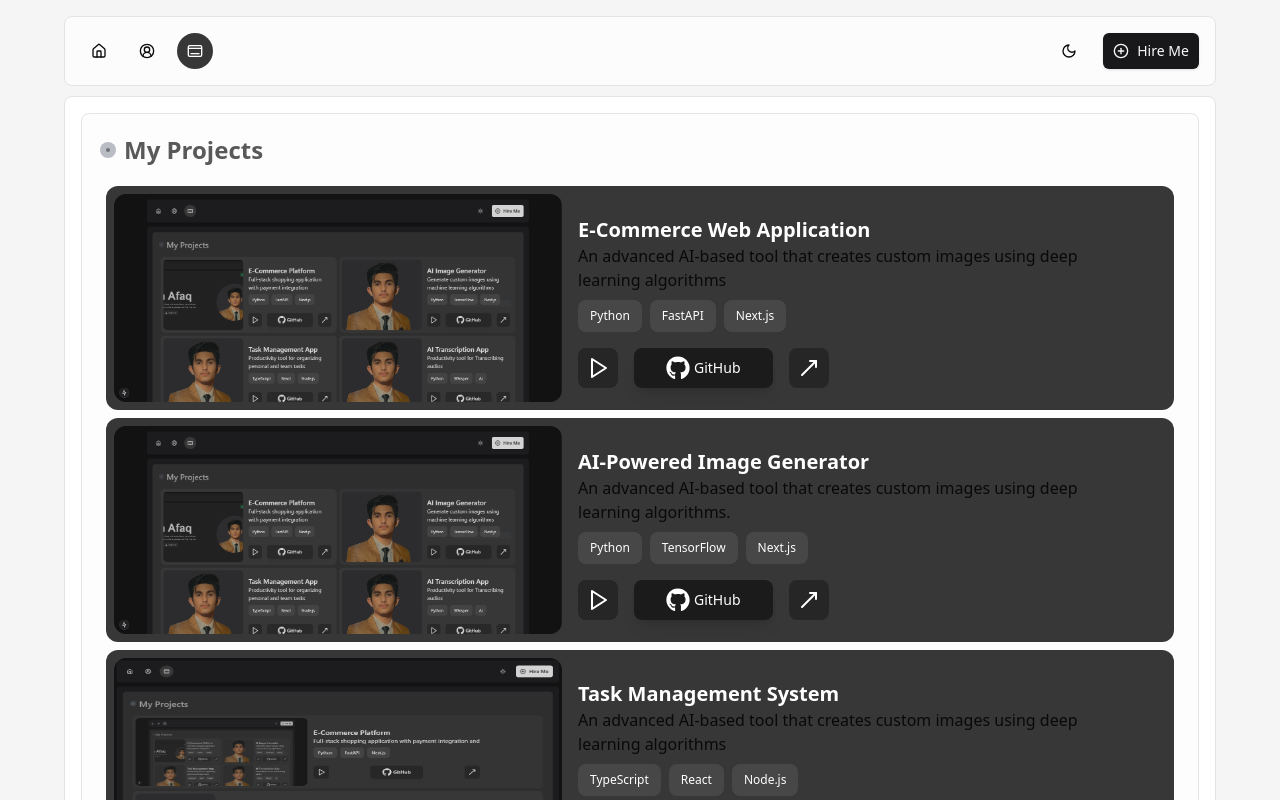
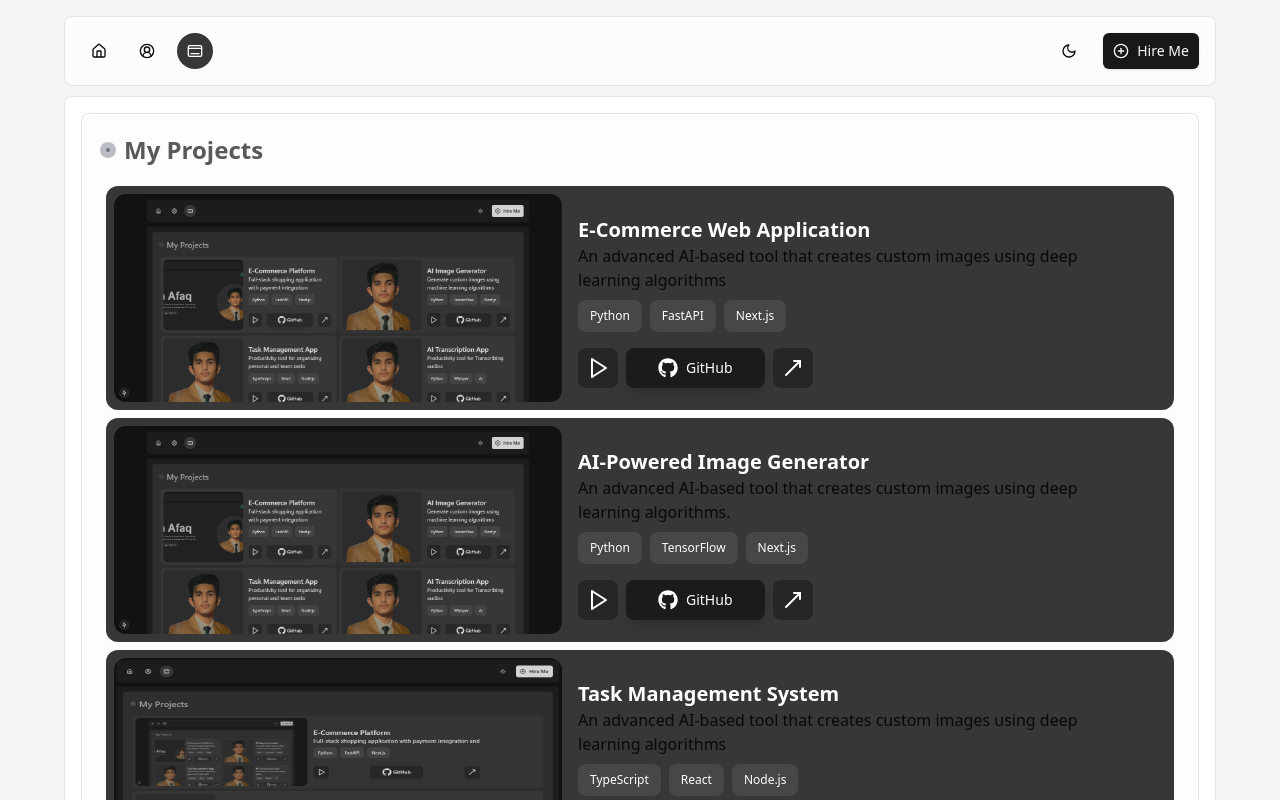
Before and after one commit to mafaqatiq/frontend, a Next.js app: page /projects in a window 1280 px wide. Shown: the top 800 px of the page. Built offline with nearby package versions, Linux system fonts and the light colour scheme.

Commit message:
make adjustment of size of project cards

```diff
--- a/components/ProjectCardsProjectPage.tsx
+++ b/components/ProjectCardsProjectPage.tsx
@@ -76,7 +76,7 @@ const ProjectCard: React.FC<ProjectCardProps> = ({
   return (
     <div className="w-full rounded-xl justify-start items-center space-y-2    lg:gap-2 lg:flex  overflow-hidden lg:py-2 sm:pt-4 pt-2 sm:pb-5 pb-4 px-2 bg-[#373737] hover:bg-[#353434]">
       <div
-        className="relative lg:max-w-md w-full lg:h-52  sm:h-40 h-36 rounded-lg flex  items-center justify-center  opacity-80"
+        className="relative lg:max-w-md   w-full lg:h-52  sm:h-40 h-44 rounded-lg flex  items-center justify-center  opacity-80"
         onMouseEnter={() => setIsHovered(true)}
         onMouseLeave={() => setIsHovered(false)}
       >
@@ -137,7 +137,7 @@ const ProjectCard: React.FC<ProjectCardProps> = ({
           </div>
         </div>
 
-        <div className="flex  space-x-4 px-2 mt-4">
+        <div className="flex sm:justify-center justify-center lg:justify-start sm:space-x-2 space-x-2 lg:space-x-2  px-2 mt-4">
           <Link href="/" rel="noopener noreferrer">
             <div className="lg:w-10 lg:h-10 sm:w-10 sm:h-10 w-9 h-9 flex items-center justify-center dark:hover:bg-black/40 rounded-lg overflow-hidden bg-gradient-to-r dark:bg-black/50 bg-black/30 group-hover:opacity-80 transition-all">
               <Play className="sm:text-2xl lg:text-3xl text-white" />
@@ -149,9 +149,9 @@ const ProjectCard: React.FC<ProjectCardProps> = ({
               href={githubUrl as Url}
               target="_blank"
               rel="noopener noreferrer"
-              className="flex items-center gap-1 lg:px-8 sm:px-6 px-5 py-2 text-white bg-black/50 dark:hover:bg-black/40 border-white/10 shadow-lg rounded-lg transition-all duration-300 ease-in-out"
+              className="flex items-center lg:flex-grow-0 gap-2 lg:px-8  flex-1 justify-center py-2 text-white bg-black/50 dark:hover:bg-black/40 border-white/10 shadow-lg rounded-lg transition-all duration-300 ease-in-out"
             >
-              <FaGithub className="lg:text-2xl sm:text-2xl text-base" />
+              <FaGithub className="lg:text-xl sm:text-xl text-base" />
               <span className="lg:text-sm sm:text-sm text-sm font-medium">
                 GitHub
               </span>
```
